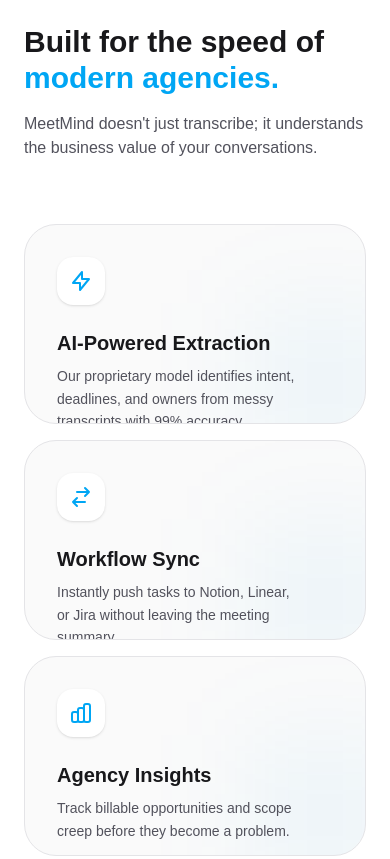
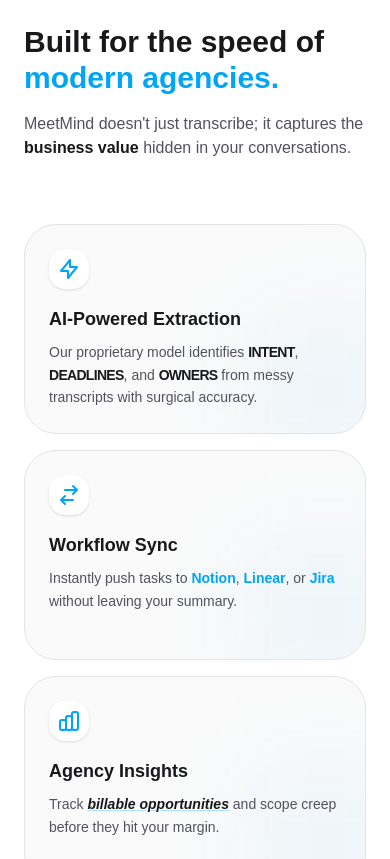
Before and after one commit to iamxenon404/meet-mind, a Next.js app in the folder landingpage/meetmind-landing/: page / in a window 390 px wide. Shown: the part 1520-2379 px from the top of the page. Built offline with nearby package versions, Linux system fonts and the light colour scheme; no server answers.

Commit message:
updated Features section ui more responsive

```diff
--- a/landingpage/meetmind-landing/app/components/sections/Features.tsx
+++ b/landingpage/meetmind-landing/app/components/sections/Features.tsx
@@ -4,7 +4,12 @@ import { motion } from "framer-motion";
 const features = [
   {
     title: "AI-Powered Extraction",
-    description: "Our proprietary model identifies intent, deadlines, and owners from messy transcripts with 99% accuracy.",
+    // Emphasis on 'intent', 'deadlines', and 'owners'
+    description: (
+      <>
+        Our proprietary model identifies <span className="font-bold text-zinc-900 dark:text-white uppercase tracking-tighter">intent</span>, <span className="font-bold text-zinc-900 dark:text-white uppercase tracking-tighter">deadlines</span>, and <span className="font-bold text-zinc-900 dark:text-white uppercase tracking-tighter">owners</span> from messy transcripts with surgical accuracy.
+      </>
+    ),
     className: "md:col-span-2 md:row-span-2",
     icon: (
       <svg className="w-6 h-6 text-sky-500" fill="none" viewBox="0 0 24 24" stroke="currentColor">
@@ -14,7 +19,12 @@ const features = [
   },
   {
     title: "Workflow Sync",
-    description: "Instantly push tasks to Notion, Linear, or Jira without leaving the meeting summary.",
+    // Emphasis on 'Notion, Linear, or Jira'
+    description: (
+      <>
+        Instantly push tasks to <span className="text-sky-500 font-bold">Notion</span>, <span className="text-sky-500 font-bold">Linear</span>, or <span className="text-sky-500 font-bold">Jira</span> without leaving your summary.
+      </>
+    ),
     className: "md:col-span-1 md:row-span-1",
     icon: (
       <svg className="w-6 h-6 text-sky-500" fill="none" viewBox="0 0 24 24" stroke="currentColor">
@@ -24,7 +34,12 @@ const features = [
   },
   {
     title: "Agency Insights",
-    description: "Track billable opportunities and scope creep before they become a problem.",
+    // Emphasis on 'billable opportunities'
+    description: (
+      <>
+        Track <span className="font-bold text-zinc-900 dark:text-zinc-100 italic underline decoration-sky-500/30">billable opportunities</span> and scope creep before they hit your margin.
+      </>
+    ),
     className: "md:col-span-1 md:row-span-1",
     icon: (
       <svg className="w-6 h-6 text-sky-500" fill="none" viewBox="0 0 24 24" stroke="currentColor">
@@ -44,13 +59,13 @@ export default function Features() {
             Built for the speed of <br />
             <span className="text-sky-500">modern agencies.</span>
           </h2>
-          <p className="text-zinc-600 dark:text-zinc-400 max-w-xl">
-            MeetMind doesn't just transcribe; it understands the business value of your conversations.
+          <p className="text-zinc-600 dark:text-zinc-400 max-w-xl font-medium">
+            MeetMind doesn't just transcribe; it captures the <span className="font-bold text-zinc-900 dark:text-zinc-100">business value</span> hidden in your conversations.
           </p>
         </div>
 
-        {/* Bento Grid */}
-        <div className="grid grid-cols-1 md:grid-cols-3 gap-4 auto-rows-[200px]">
+        {/* Bento Grid - UI Fixed: Changed auto-rows to allow content expansion */}
+        <div className="grid grid-cols-1 md:grid-cols-3 gap-4 auto-rows-fr md:auto-rows-[220px]">
           {features.map((feature, i) => (
             <motion.div
               key={i}
@@ -58,16 +73,16 @@ export default function Features() {
               whileInView={{ opacity: 1, y: 0 }}
               viewport={{ once: true }}
               transition={{ delay: i * 0.1 }}
-              className={`group relative overflow-hidden rounded-[2rem] border border-zinc-200 dark:border-white/5 bg-zinc-50 dark:bg-zinc-900/50 p-8 flex flex-col justify-between hover:border-sky-500/50 transition-colors duration-500 ${feature.className}`}
+              className={`group relative overflow-hidden rounded-[2rem] border border-zinc-200 dark:border-white/5 bg-zinc-50 dark:bg-zinc-900/50 p-6 md:p-8 flex flex-col justify-start hover:border-sky-500/50 transition-colors duration-500 ${feature.className}`}
             >
-              <div className="z-10">
-                <div className="w-12 h-12 rounded-2xl bg-white dark:bg-zinc-800 shadow-sm flex items-center justify-center mb-6 group-hover:scale-110 transition-transform duration-500">
+              <div className="z-10 h-full flex flex-col">
+                <div className="w-10 h-10 md:w-12 md:h-12 rounded-2xl bg-white dark:bg-zinc-800 shadow-sm flex items-center justify-center mb-4 md:mb-6 group-hover:scale-110 transition-transform duration-500 shrink-0">
                   {feature.icon}
                 </div>
-                <h3 className="text-xl font-bold text-zinc-900 dark:text-white mb-2">{feature.title}</h3>
-                <p className="text-sm text-zinc-600 dark:text-zinc-400 leading-relaxed max-w-[240px]">
+                <h3 className="text-lg md:text-xl font-bold text-zinc-900 dark:text-white mb-2">{feature.title}</h3>
+                <div className="text-sm text-zinc-600 dark:text-zinc-400 leading-relaxed overflow-hidden">
                   {feature.description}
-                </p>
+                </div>
               </div>
 
               {/* Subtle Decorative Background Glow */}
```
